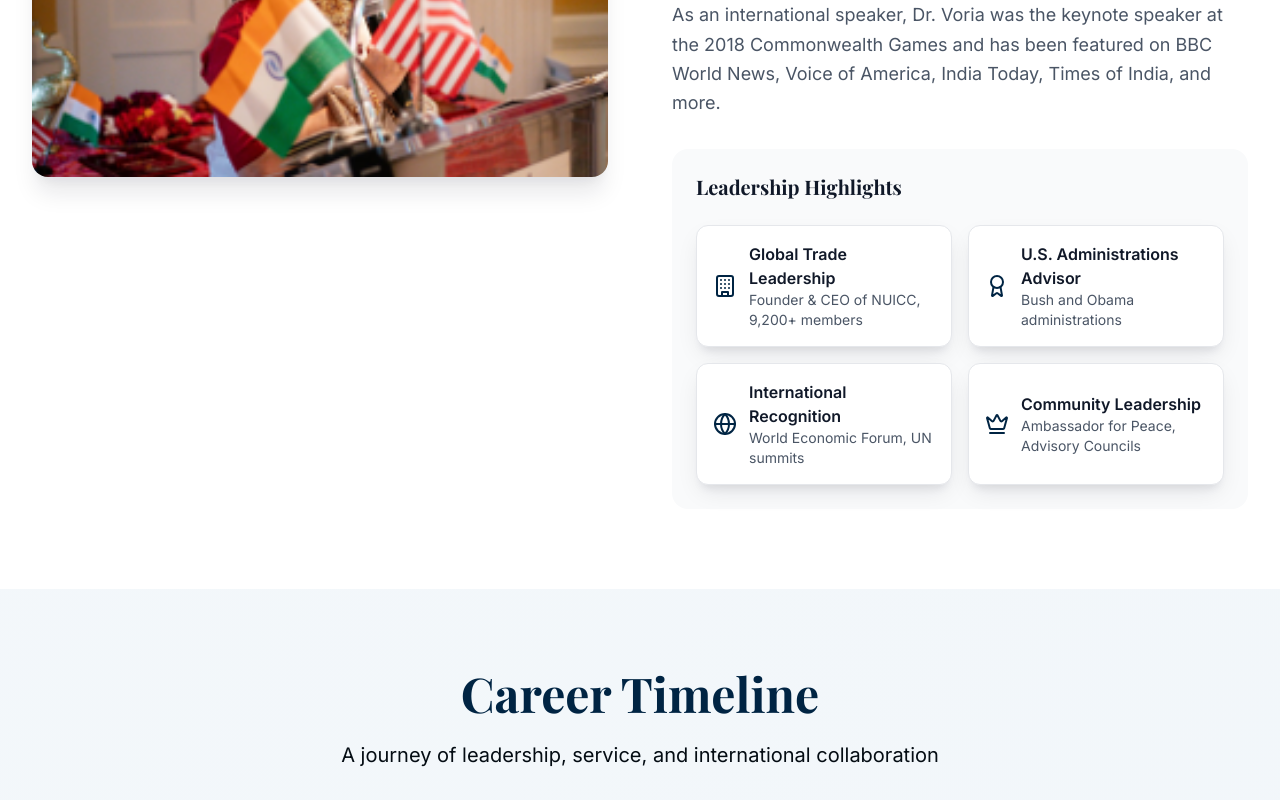
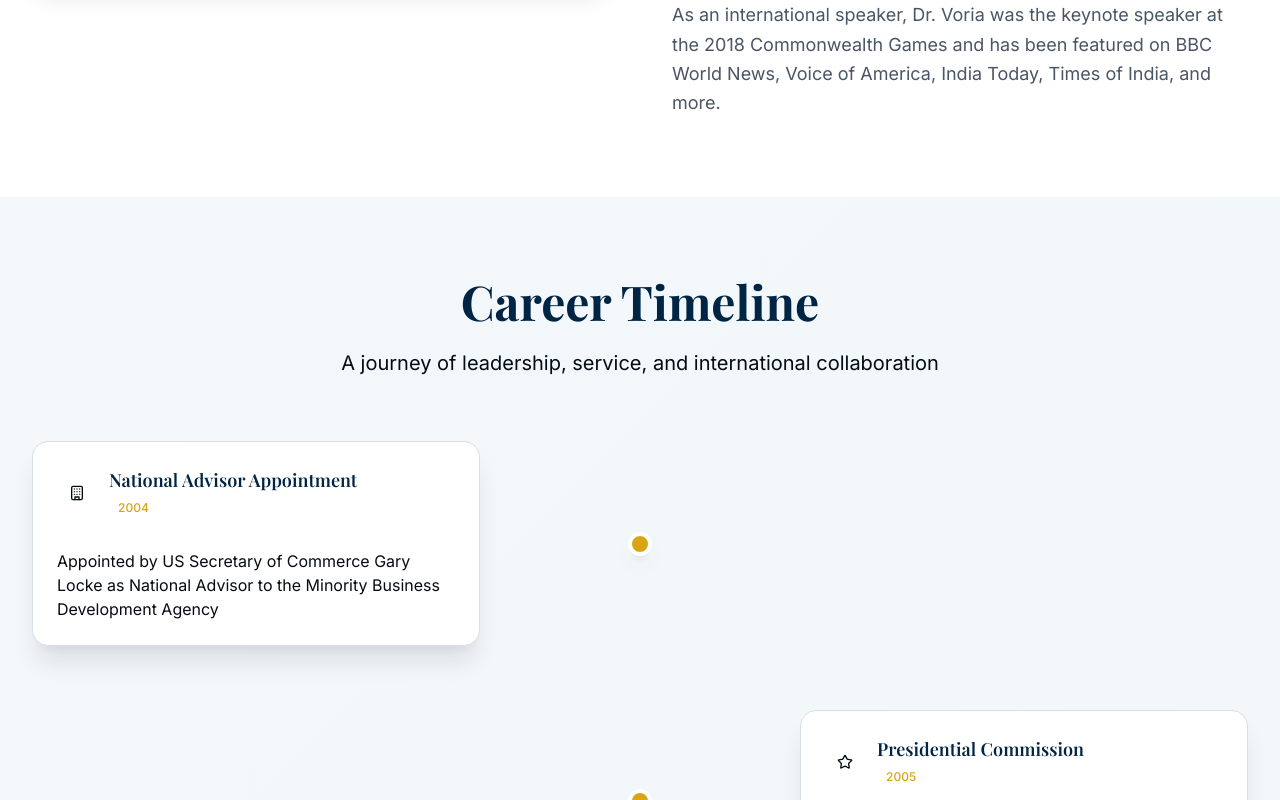
Before and after one commit to Shalakahk/DrPurnimaVoria_Portfolio, a React (Vite) app: page / in a window 1280 px wide. Shown: the part 3173-3973 px from the top of the page. Built offline with nearby package versions, Linux system fonts and the light colour scheme.

Commit message:
Remove Leadership Highlights section from Executive Bio

```diff
--- a/src/App.jsx
+++ b/src/App.jsx
@@ -1001,42 +1001,7 @@ function App() {
                 India, and more.
               </p>
 
-              <div className="bg-gray-50 p-6 rounded-xl mt-8">
-                <h4 className="text-xl font-display font-bold text-gray-900 mb-6">Leadership Highlights</h4>
-                <div className="grid grid-cols-1 md:grid-cols-2 gap-4">
-                  <button className="flex items-center space-x-3 p-4 bg-white rounded-lg elegant-shadow hover-lift text-left border border-gray-200 hover:border-navy transition-colors">
-                    <Building className="w-6 h-6 text-navy flex-shrink-0" />
-                    <div>
-                      <div className="font-body font-semibold text-gray-900">Global Trade Leadership</div>
-                      <div className="text-sm text-gray-600">Founder & CEO of NUICC, 9,200+ members</div>
-                    </div>
-                  </button>
-
-                  <button className="flex items-center space-x-3 p-4 bg-white rounded-lg elegant-shadow hover-lift text-left border border-gray-200 hover:border-navy transition-colors">
-                    <Award className="w-6 h-6 text-navy flex-shrink-0" />
-                    <div>
-                      <div className="font-body font-semibold text-gray-900">U.S. Administrations Advisor</div>
-                      <div className="text-sm text-gray-600">Bush and Obama administrations</div>
-                    </div>
-                  </button>
-
-                  <button className="flex items-center space-x-3 p-4 bg-white rounded-lg elegant-shadow hover-lift text-left border border-gray-200 hover:border-navy transition-colors">
-                    <Globe className="w-6 h-6 text-navy flex-shrink-0" />
-                    <div>
-                      <div className="font-body font-semibold text-gray-900">International Recognition</div>
-                      <div className="text-sm text-gray-600">World Economic Forum, UN summits</div>
-                    </div>
-                  </button>
-
-                  <button className="flex items-center space-x-3 p-4 bg-white rounded-lg elegant-shadow hover-lift text-left border border-gray-200 hover:border-navy transition-colors">
-                    <Crown className="w-6 h-6 text-navy flex-shrink-0" />
-                    <div>
-                      <div className="font-body font-semibold text-gray-900">Community Leadership</div>
-                      <div className="text-sm text-gray-600">Ambassador for Peace, Advisory Councils</div>
-                    </div>
-                  </button>
-                </div>
-              </div>
+
             </div>
           </div>
         </div>
```
